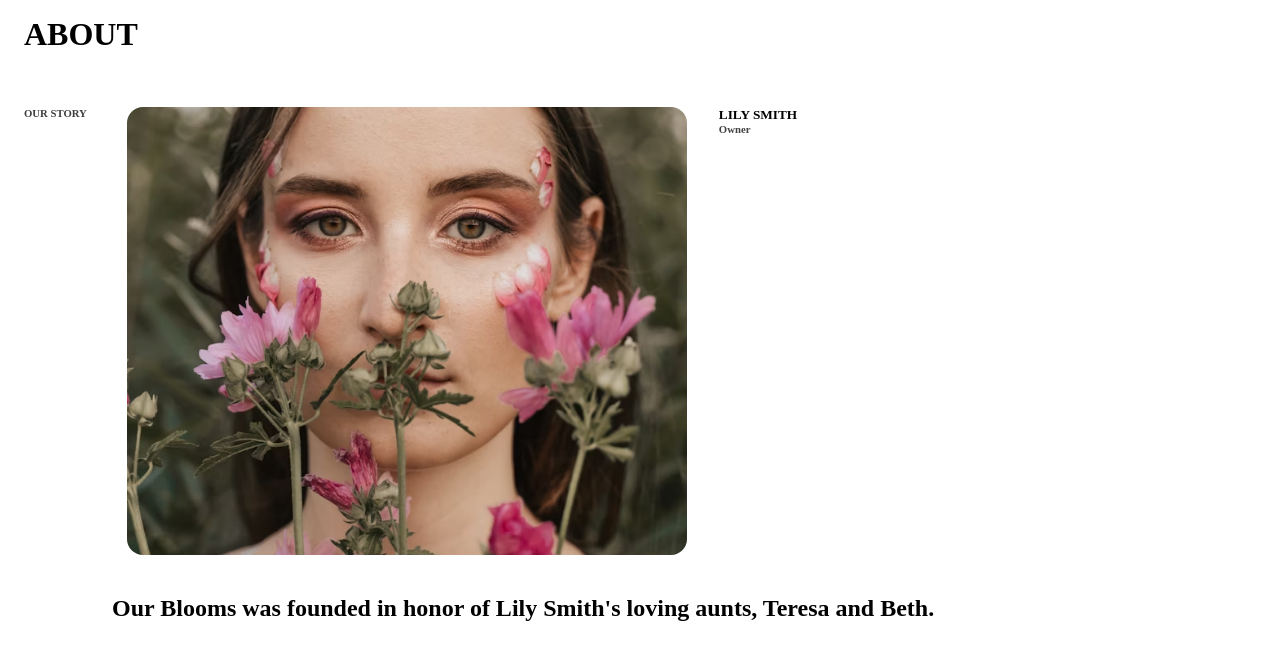
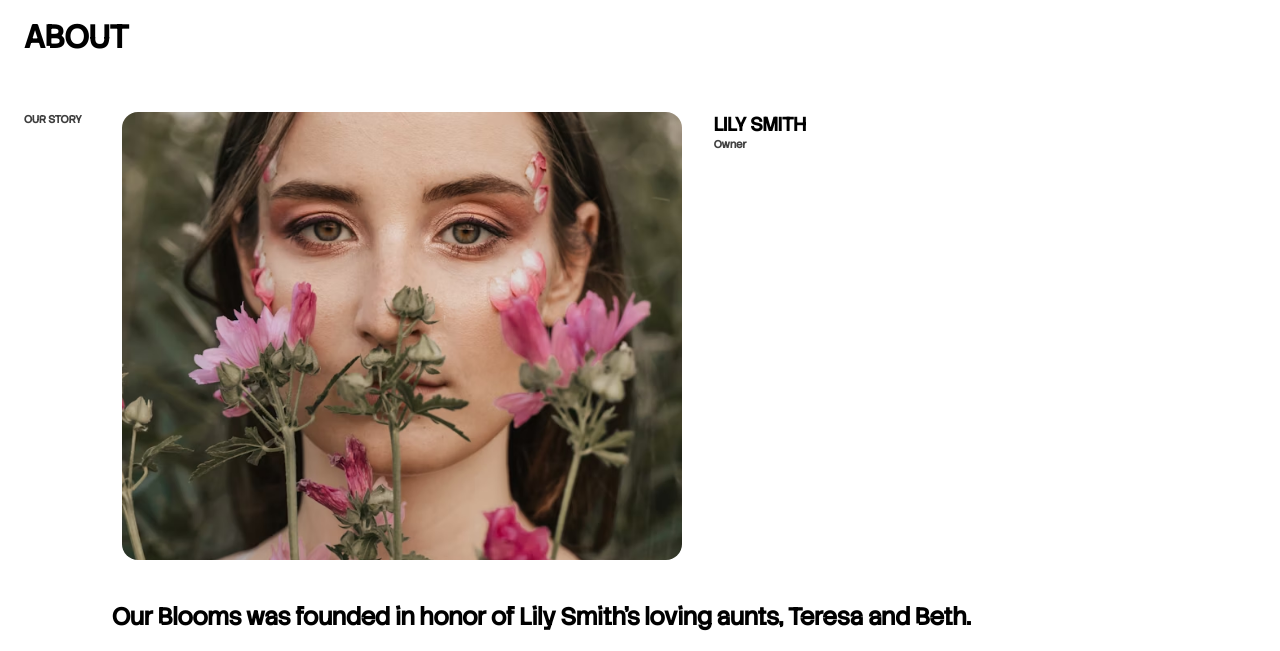
Before and after one commit to suvendu-block/sweet-flower-shop, a plain HTML site: page index.html in a window 1280 px wide. Shown: the top 651 px of the page. Drawn offline with Linux system fonts and the light colour scheme.

Commit message:
given font-family

```diff
--- a/style.scss
+++ b/style.scss
@@ -1,3 +1,8 @@
+@font-face {
+    font-family: 'Poppins';
+    src: url('./fonts/StackSansNotch-Regular.ttf');
+}
+
 *{
     margin: 0;
     padding: 0;
@@ -16,6 +21,7 @@ main{
     .section3{
         .heading{
             margin-top: 1rem;
+            font-family: 'Poppins';
 
             h2{
                 font-size: 1.5rem;
@@ -26,6 +32,7 @@ main{
         .stories{
             margin-top: 2.2rem;
             padding-left: 1rem;
+            font-family: 'Poppins';
             .story{
                 h6{
                     color: rgb(62, 62, 62);
@@ -43,7 +50,13 @@ main{
                 }
             }
             .name{
+                font-family: 'Poppins';
                 padding-top: 1rem;
+                h5{
+                    font-size: 1.2rem;
+                    font-weight: 600;
+                }
+
                 h6{
                     color: rgb(66, 66, 66);
                 }
@@ -53,6 +66,7 @@ main{
         .found{
             margin-top: 1rem;
             padding-left: 1rem;
+            font-family: 'Poppins';
 
             h1{
                 font-size: 1.5rem;
@@ -101,6 +115,7 @@ main{
             margin-top: 2.7rem;
             padding-left: 1rem;
             padding-right: 0.8rem;
+            font-family: 'Poppins';
 
             p:nth-child(2){
                 padding-top: 1.2rem;
```
Also changed, not shown: fonts/StackSansNotch-Regular.ttf (added), style.css, 1 other file.
